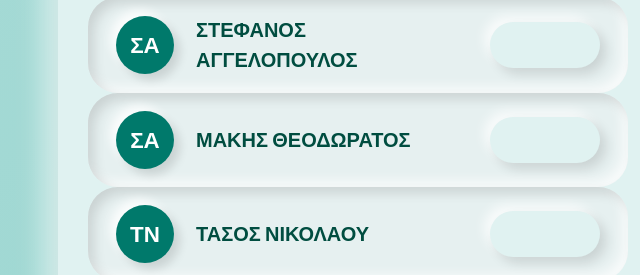
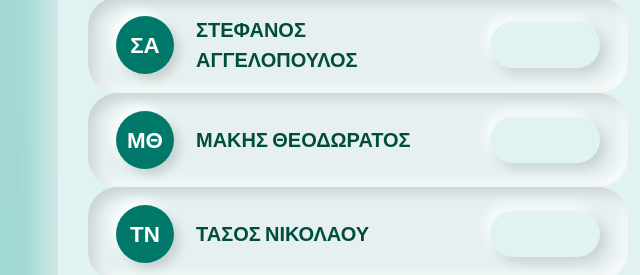
Before and after one commit to KostaHam/syn2026crete, a plain HTML site: page index.html in a window 1280 px wide. Shown: the part 391-666 px from the top of the page, 282-922 px from the left. Drawn offline with Linux system fonts and the light colour scheme.

Commit message:
Update index.html

```diff
--- a/index.html
+++ b/index.html
@@ -293,7 +293,7 @@
         <input type="number" id="zahl2" name="zahl2" min="0" />
       </div>
       <div class="person" tabindex="0">
-        <div class="avatar">ΣΑ</div>
+        <div class="avatar">ΜΘ</div>
         <label for="zahl2">ΜΑΚΗΣ ΘΕΟΔΩΡΑΤΟΣ</label>
         <input type="number" id="zahl2" name="zahl2" min="0" />
       </div>
```
